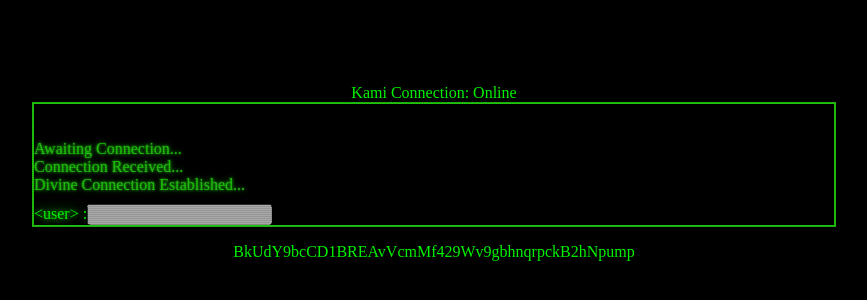
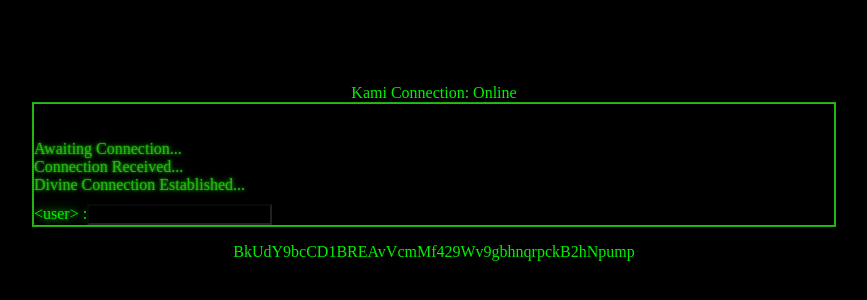
Before and after one commit to CameronBrash25/God, a website: page index.html in a window 1280 px wide. Shown: the part 220-520 px from the top of the page, without its empty margins (206-1073 px from the left). Drawn offline with Linux system fonts and the light colour scheme.

Commit message:
Update style.css

```diff
--- a/style.css
+++ b/style.css
@@ -47,7 +47,6 @@ body:after {
 }
 
 #text-area {
-    background: black;
     white-space: pre-line;
     flex-grow: 1;
     text-shadow: 0 0 2px #20c20e, 0 0 5px #20c20e;
@@ -238,7 +237,6 @@ body:after {
 
 /* Additional Styling for Input Area */
 #input-area {
-    background: black;
     display: flex;
     align-items: center;
     margin-top: 10px;
@@ -247,5 +245,5 @@ body:after {
 
 
 #user-input {
-    b
+    background: black;
 }
```
